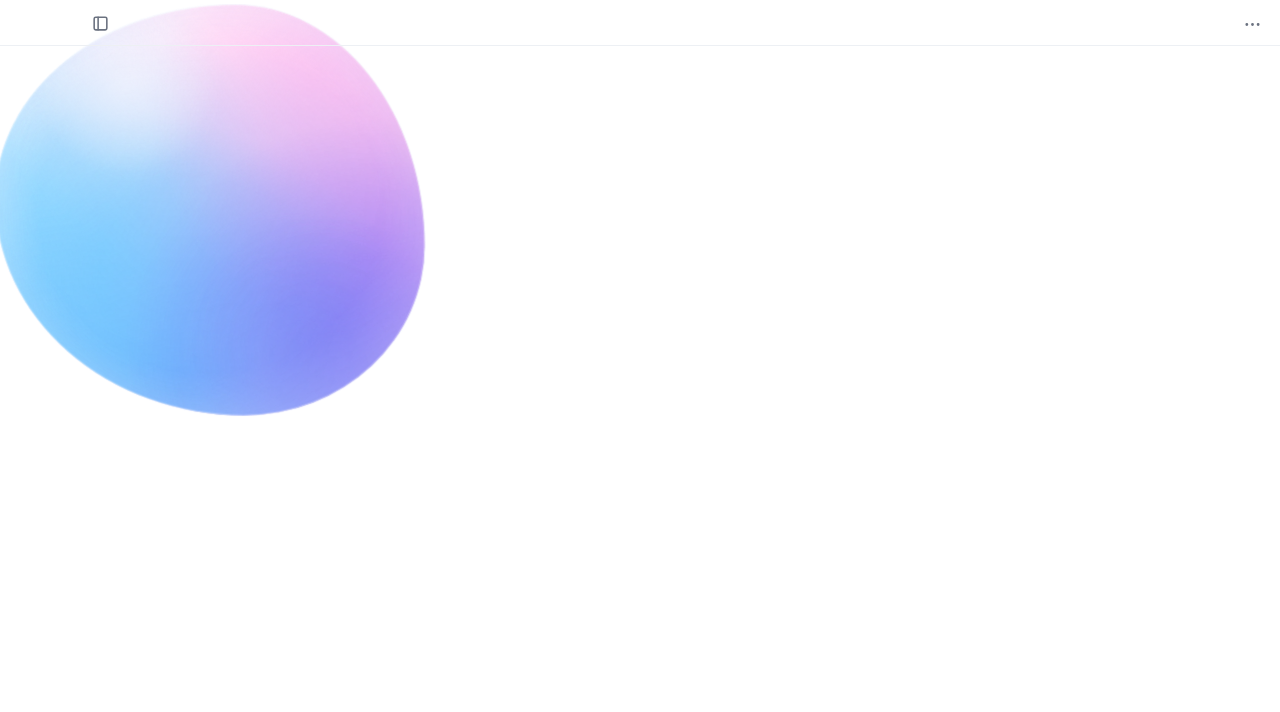
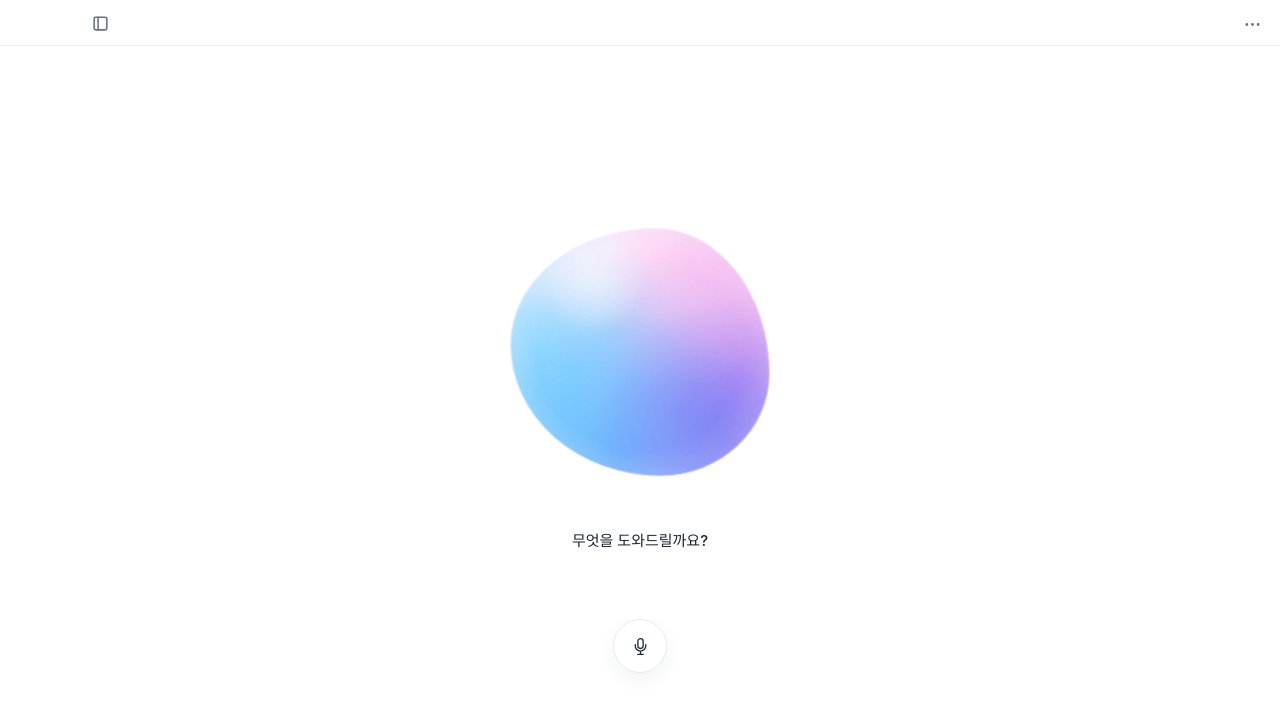
Before and after one commit to Package-KR/Arc, a React (Vite) app in the folder desktop/src/renderer/: page / in a window 1280 px wide. Shown: the top 712 px of the page. Built offline with nearby package versions, Linux system fonts and the light colour scheme.

Commit message:
feat: 음성 오브 작업 화면과 마이크 토글 추가

```diff
--- a/desktop/src/renderer/src/features/desktop-shell/workspace/index.tsx
+++ b/desktop/src/renderer/src/features/desktop-shell/workspace/index.tsx
@@ -1,11 +1,49 @@
+import { useState } from 'react'
+
+import { IoMicOffOutline, IoMicOutline } from 'react-icons/io5'
+
 import { VoiceOrb } from '../../voice-orb'
+
+import './style.css'
 
 import type { JSX } from 'react'
 
 export function Workspace(): JSX.Element {
+  const [isMicrophoneMuted, setIsMicrophoneMuted] = useState(false)
+
+  const toggleMicrophone = (): void => {
+    setIsMicrophoneMuted((currentValue) => !currentValue)
+  }
+
   return (
     <section className="arc-workspace" aria-label="Voice orb workspace">
-      <VoiceOrb />
+      <div className="arc-voice-card">
+        <div className="arc-voice-card__orb">
+          <div className="arc-voice-card__orb-scale">
+            <VoiceOrb label="Voice orb" />
+          </div>
+        </div>
+
+        <div className="arc-voice-card__content">
+          <p className="arc-voice-card__copy">무엇을 도와드릴까요?</p>
+
+          <div className="arc-voice-card__actions" aria-label="Voice controls">
+            <button
+              className="arc-voice-card__button"
+              type="button"
+              data-muted={isMicrophoneMuted ? 'true' : 'false'}
+              aria-pressed={isMicrophoneMuted}
+              aria-label="마이크 음소거"
+              onClick={toggleMicrophone}
+            >
+              <span className="arc-voice-card__button-icon" aria-hidden="true">
+                <IoMicOutline className="arc-voice-card__button-icon-on" />
+                <IoMicOffOutline className="arc-voice-card__button-icon-off" />
+              </span>
+            </button>
+          </div>
+        </div>
+      </div>
     </section>
   )
 }
--- /dev/null
+++ b/desktop/src/renderer/src/features/desktop-shell/workspace/style.css
@@ -0,0 +1,163 @@
+.arc-workspace {
+  display: grid;
+  position: relative;
+  min-width: 0;
+  min-height: 100vh;
+  place-items: center;
+  overflow: hidden;
+  background: #ffffff;
+}
+
+.arc-voice-card {
+  --arc-orb-center-y: clamp(40vh, calc(55.6vh - 72px), 44vh);
+  --arc-copy-button-gap: clamp(42px, 8vmin, 58px);
+  --arc-orb-copy-gap: clamp(30px, 6vmin, 42px);
+  --arc-orb-size: clamp(162px, min(45.5vmin, 38vh), 254px);
+
+  position: relative;
+  width: 100%;
+  min-height: 100vh;
+  background: #ffffff;
+  transform: translateX(var(--arc-workspace-center-offset));
+  transition: transform 260ms ease;
+}
+
+.arc-voice-card__orb {
+  display: grid;
+  position: absolute;
+  top: var(--arc-orb-center-y);
+  left: 50%;
+  width: var(--arc-orb-size);
+  aspect-ratio: 1;
+  place-items: center;
+  transform: translate(-50%, -50%);
+}
+
+.arc-voice-card__orb-scale {
+  display: grid;
+  width: 100%;
+  aspect-ratio: 1;
+  place-items: center;
+}
+
+.arc-voice-card__orb-scale > .voice-orb {
+  width: 100%;
+}
+
+.arc-voice-card__content {
+  display: flex;
+  position: absolute;
+  top: calc(var(--arc-orb-center-y) + (var(--arc-orb-size) * 0.5) + var(--arc-orb-copy-gap));
+  left: 50%;
+  width: min(360px, calc(100% - 40px));
+  align-items: center;
+  flex-direction: column;
+  gap: var(--arc-copy-button-gap);
+  transform: translateX(-50%);
+}
+
+.arc-voice-card__copy {
+  display: flex;
+  width: 100%;
+  min-height: 40px;
+  align-items: center;
+  justify-content: center;
+  margin: 0;
+  color: #1c2531;
+  font-size: 15px;
+  font-weight: 500;
+  line-height: 1.48;
+  text-align: center;
+}
+
+.arc-voice-card__actions {
+  display: flex;
+  width: 100%;
+  align-items: center;
+  justify-content: center;
+}
+
+.arc-voice-card__button {
+  appearance: none;
+  display: grid;
+  width: 54px;
+  height: 54px;
+  place-items: center;
+  border: 1px solid #e6eaf0;
+  border-radius: 50%;
+  background: #ffffff;
+  box-shadow:
+    0 8px 18px rgba(37, 52, 76, 0.06),
+    inset 0 1px 0 rgba(255, 255, 255, 0.8);
+  color: #1f2937;
+  cursor: pointer;
+  outline: none;
+  -webkit-app-region: no-drag;
+}
+
+.arc-voice-card__button[data-muted='true'] {
+  color: #c2414b;
+}
+
+.arc-voice-card__button:hover {
+  border-color: #dbe1ea;
+  background: #ffffff;
+  box-shadow:
+    0 10px 22px rgba(37, 52, 76, 0.09),
+    inset 0 1px 0 rgba(255, 255, 255, 0.82);
+}
+
+.arc-voice-card__button-icon {
+  display: grid;
+  width: 21px;
+  height: 21px;
+  place-items: center;
+}
+
+.arc-voice-card__button-icon svg {
+  grid-area: 1 / 1;
+  display: block;
+  width: 21px;
+  height: 21px;
+  transform-origin: center;
+  transition:
+    opacity 160ms ease,
+    transform 160ms ease;
+}
+
+.arc-voice-card__button-icon-on {
+  opacity: 1;
+  transform: scale(1);
+}
+
+.arc-voice-card__button-icon-off {
+  opacity: 0;
+  transform: scale(0.86);
+}
+
+.arc-voice-card__button[data-muted='true'] .arc-voice-card__button-icon-on {
+  opacity: 0;
+  transform: scale(0.86);
+}
+
+.arc-voice-card__button[data-muted='true'] .arc-voice-card__button-icon-off {
+  opacity: 1;
+  transform: scale(1);
+}
+
+@media (max-width: 419px) {
+  .arc-voice-card__content {
+    width: min(286px, calc(100% - 64px));
+  }
+}
+
+@media (prefers-reduced-motion: reduce) {
+  .arc-voice-card {
+    transition: none;
+  }
+
+  .arc-voice-card__button-icon svg {
+    transition: opacity 1ms linear;
+    transform: none;
+  }
+}
--- a/desktop/src/renderer/src/features/voice-orb/index.tsx
+++ b/desktop/src/renderer/src/features/voice-orb/index.tsx
@@ -2,9 +2,13 @@ import './style.css'
 
 import type { JSX } from 'react'
 
-export function VoiceOrb(): JSX.Element {
+type VoiceOrbProps = {
+  label: string
+}
+
+export function VoiceOrb({ label }: VoiceOrbProps): JSX.Element {
   return (
-    <div className="voice-orb" aria-label="Voice orb" role="img">
+    <div className="voice-orb" aria-label={label} role="img">
       <span className="voice-orb__surface" />
       <span className="voice-orb__wash voice-orb__wash--cyan" />
       <span className="voice-orb__wash voice-orb__wash--rose" />
```
